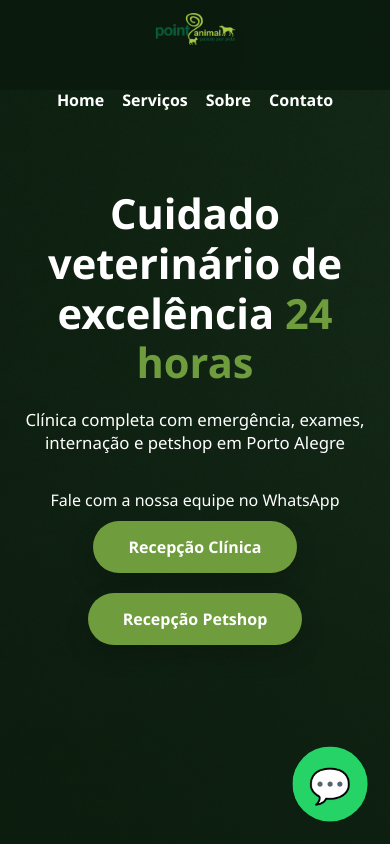
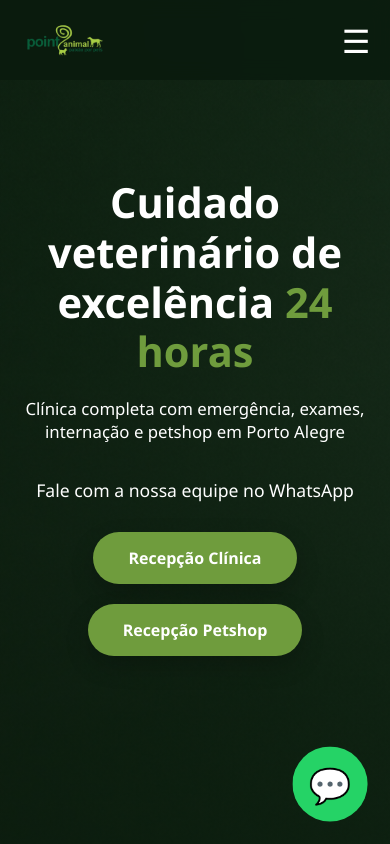
Before and after one commit to pointanimal/pointanimal, a plain HTML site: page index.html in a window 390 px wide. Shown: the top 844 px of the page. Drawn offline with Linux system fonts and the light colour scheme.

Commit message:
Update index.html

```diff
--- a/index.html
+++ b/index.html
@@ -2,12 +2,12 @@
 <html lang="pt-BR">
 
 <head>
-  <meta charset="UTF-8">
-  <meta name="viewport" content="width=device-width, initial-scale=1.0">
+  <meta charset="UTF-8" />
+  <meta name="viewport" content="width=device-width, initial-scale=1.0" />
 
   <title>Point Animal • Clínica Veterinária 24h</title>
 
-	<link rel="icon" type="image/png" href="logo-favicon.png">
+  <link rel="icon" type="image/png" href="logo-favicon.png" />
 
   <style>
 
@@ -62,6 +62,7 @@
       align-items:center;
       justify-content:space-between;
       padding:0 5%;
+      position:relative;
     }
 
     .logo img{
@@ -106,6 +107,17 @@
       width:100%;
     }
 
+    /* ================= MENU MOBILE ================= */
+
+    .menu-toggle{
+      display:none;
+      font-size:2rem;
+      color:white;
+      cursor:pointer;
+      user-select:none;
+      z-index:1001;
+    }
+
     /* ================= HERO ================= */
 
     .hero{
@@ -130,7 +142,6 @@
 
     .hero-content{
       max-width:900px;
-
       animation:entradaHero 1.4s ease;
     }
 
@@ -161,6 +172,12 @@
     .hero p{
       font-size:1.3rem;
       margin-bottom:35px;
+    }
+
+    .hero-whats-text{
+      font-size:1.1rem;
+      margin-bottom:20px;
+      color:#fff;
     }
 
     .btn{
@@ -406,6 +423,57 @@
 
     @media(max-width:900px){
 
+      header{
+        height:80px;
+      }
+
+      nav{
+        flex-direction:row;
+        justify-content:space-between;
+        align-items:center;
+      }
+
+      .logo img{
+        height:90px;
+      }
+
+      .menu-toggle{
+        display:block;
+      }
+
+      .nav-links{
+
+        position:absolute;
+
+        top:80px;
+        left:0;
+
+        width:100%;
+
+        background:rgba(11,28,14,0.98);
+
+        flex-direction:column;
+
+        align-items:center;
+
+        gap:25px;
+
+        padding:30px 0;
+
+        display:none;
+
+        box-shadow:0 15px 30px rgba(0,0,0,0.25);
+
+      }
+
+      .nav-links.ativo{
+        display:flex;
+      }
+
+      .nav-links a{
+        font-size:1.1rem;
+      }
+
       .hero h1{
         font-size:2.6rem;
       }
@@ -416,22 +484,6 @@
 
       .contato-container{
         grid-template-columns:1fr;
-      }
-
-      nav{
-        flex-direction:column;
-        justify-content:center;
-        gap:10px;
-      }
-
-      .logo img{
-        height:95px;
-      }
-
-      .nav-links{
-        gap:18px;
-        flex-wrap:wrap;
-        justify-content:center;
       }
 
     }
@@ -451,7 +503,12 @@
         <img src="logo.png">
       </a>
 
-      <div class="nav-links">
+      <!-- MENU HAMBURGER -->
+      <div class="menu-toggle" id="menu-toggle">
+        ☰
+      </div>
+
+      <div class="nav-links" id="nav-links">
 
         <a href="#home">Home</a>
         <a href="#servicos">Serviços</a>
@@ -480,7 +537,6 @@
         internação e petshop em Porto Alegre
       </p>
 
-  <!-- TEXTO NOVO -->
       <div class="hero-whats-text">
         Fale com a nossa equipe no WhatsApp
       </div>
@@ -763,6 +819,31 @@
 
     });
 
+    // =====================================
+    // MENU HAMBURGER
+    // =====================================
+
+    const menuToggle = document.getElementById('menu-toggle');
+    const navLinks = document.getElementById('nav-links');
+
+    menuToggle.addEventListener('click', () => {
+
+      navLinks.classList.toggle('ativo');
+
+    });
+
+    // FECHA MENU AO CLICAR
+
+    document.querySelectorAll('.nav-links a').forEach(link => {
+
+      link.addEventListener('click', () => {
+
+        navLinks.classList.remove('ativo');
+
+      });
+
+    });
+
   </script>
 
 </body>
```
Lines whose indentation alone changed are shown as unchanged.
